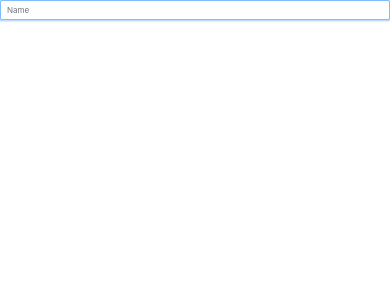
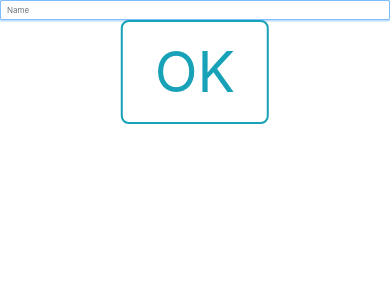
Before and after one commit to greflm13/Homepage, an Angular app in the folder chat/: page / in a window 390 px wide. Both pictures are taken after a click on the button "OK". Shown: the top 300 px of the page. Built offline with nearby package versions, Linux system fonts and the light colour scheme; what @ctrl/ngx-emoji-mart would draw is missing.

Commit message:
i phone test

```diff
--- a/chat/package.json
+++ b/chat/package.json
@@ -23,6 +23,7 @@
     "@angular/router": "^6.1.0",
     "@ctrl/ngx-emoji-mart": "^0.9.0",
     "bootstrap": "^4.1.3",
+    "classlist.js": "^1.1.20150312",
     "core-js": "^2.5.4",
     "rxjs": "^6.0.0",
     "zone.js": "~0.8.26"
--- a/chat/src/app/home/home.component.html
+++ b/chat/src/app/home/home.component.html
@@ -93,5 +93,6 @@
   <div *ngIf="!name && cookies">
     <input type="text" placeholder="Name" class="form-control" [(ngModel)]="names" (keypress)="keyPress($event)"
       autofocus>
+    <button class="btn btn-outline-info btn-lg text-center cookiebtn" (click)="nameEntered()">OK</button>
   </div>
 </div>
--- a/chat/src/app/home/home.component.ts
+++ b/chat/src/app/home/home.component.ts
@@ -41,6 +41,11 @@ export class HomeComponent implements OnInit, OnDestroy {
       this.texte = '';
       event.preventDefault();
     } else if (event.key === 'Enter' && this.names !== '') {
+      this.nameEntered();
+    }
+  }
+
+  nameEntered() {
     this.me.name = this.names;
     this.names = '';
     this.name = true;
@@ -63,7 +68,6 @@ export class HomeComponent implements OnInit, OnDestroy {
           }
         });
     }, 750);
-    }
   }
 
   emojiPopup() {
--- a/chat/src/polyfills.ts
+++ b/chat/src/polyfills.ts
@@ -35,10 +35,10 @@ import 'core-js/es6/weak-map';
 import 'core-js/es6/set';
 
 /** IE10 and IE11 requires the following for NgClass support on SVG elements */
-// import 'classlist.js';  // Run `npm install --save classlist.js`.
+import 'classlist.js';  // Run `npm install --save classlist.js`.
 
 /** IE10 and IE11 requires the following for the Reflect API. */
-// import 'core-js/es6/reflect';
+import 'core-js/es6/reflect';
 
 /** Evergreen browsers require these. **/
 // Used for reflect-metadata in JIT. If you use AOT (and only Angular decorators), you can remove.
```
Lines whose indentation alone changed are shown as unchanged.
